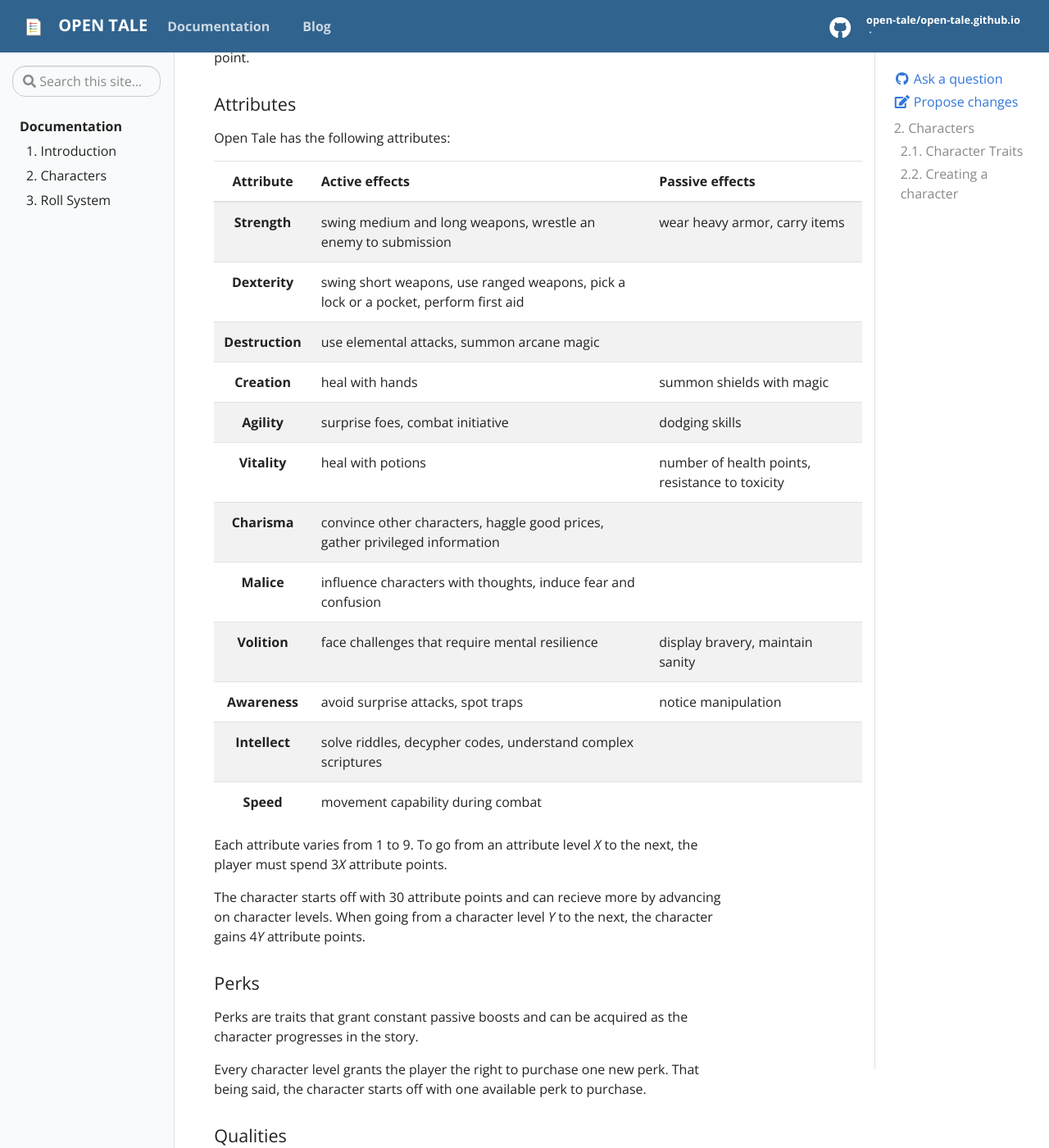
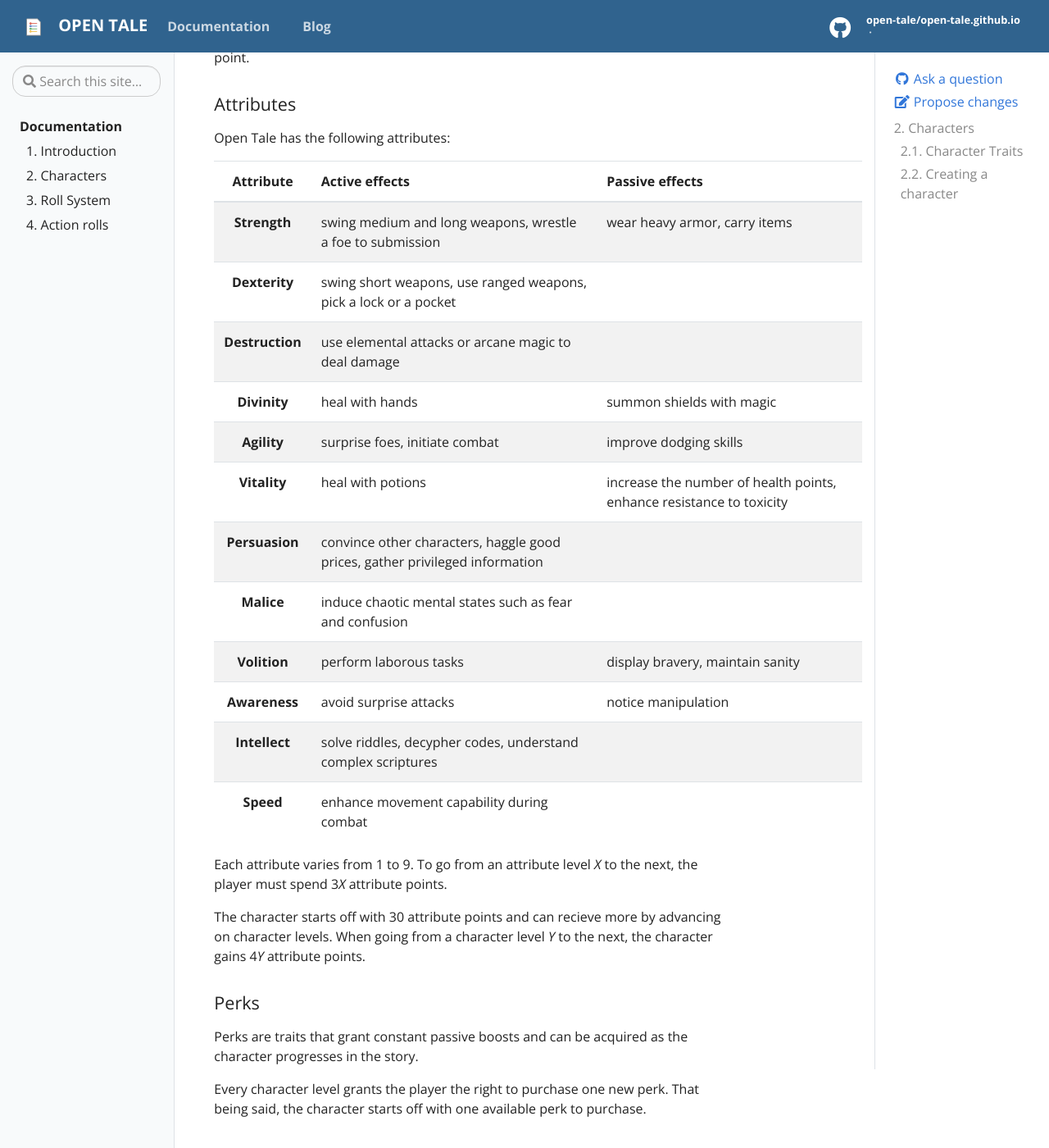
Before and after one commit to open-tale/open-tale.github.io, a Jekyll site: the page built from _docs/02-characters.md, in a window 1280 px wide and 1400 px high, scrolled down 741 px. Shown: the whole window at 82% size. Built offline with Jekyll 4.4.1, drawn with Linux system fonts in a browser that asks for light colours; some of the changed text lies outside the part shown.

Commit message:
started ch4

```diff
--- a/_data/toc.yml
+++ b/_data/toc.yml
@@ -7,3 +7,5 @@
     url: "docs/02-characters"
   - title: "3. Roll System"
     url: "docs/03-roll-system"
+  - title: "4. Action rolls"
+    url: "docs/04-action-rolls"
--- a/_docs/02-characters.md
+++ b/_docs/02-characters.md
@@ -39,18 +39,18 @@ Open Tale has the following attributes:
 
 | Attribute | Active effects | Passive effects
 |:-:
-| **Strength** | swing medium and long weapons, wrestle an enemy to submission | wear heavy armor, carry items
-| **Dexterity** | swing short weapons, use ranged weapons, pick a lock or a pocket, perform first aid
-| **Destruction** | use elemental attacks, summon arcane magic
-| **Creation** | heal with hands | summon shields with magic
-| **Agility** | surprise foes, combat initiative | dodging skills
-| **Vitality** | heal with potions | number of health points, resistance to toxicity
-| **Charisma** | convince other characters, haggle good prices, gather privileged information
-| **Malice** | influence characters with thoughts, induce fear and confusion
-| **Volition** | face challenges that require mental resilience | display bravery, maintain sanity
-| **Awareness** | avoid surprise attacks, spot traps | notice manipulation
+| **Strength** | swing medium and long weapons, wrestle a foe to submission | wear heavy armor, carry items
+| **Dexterity** | swing short weapons, use ranged weapons, pick a lock or a pocket
+| **Destruction** | use elemental attacks or arcane magic to deal damage
+| **Divinity** | heal with hands | summon shields with magic
+| **Agility** | surprise foes, initiate combat | improve dodging skills
+| **Vitality** | heal with potions | increase the number of health points, enhance resistance to toxicity
+| **Persuasion** | convince other characters, haggle good prices, gather privileged information
+| **Malice** | induce chaotic mental states such as fear and confusion
+| **Volition** | perform laborous tasks | display bravery, maintain sanity
+| **Awareness** | avoid surprise attacks | notice manipulation
 | **Intellect** | solve riddles, decypher codes, understand complex scriptures
-| **Speed** | movement capability during combat
+| **Speed** | enhance movement capability during combat
 
 Each attribute varies from 1 to 9. To go from an attribute level *X* to the
 next, the player must spend 3*X* attribute points.
@@ -93,7 +93,7 @@ See below the formulas to define the base value of each quality:
 |:-:
 | **Health Points** | 10 + Level + Vitality
 | **Capacity** | 5 + Level + Strength
-| **Defense** | 5 + Agility + Creation
+| **Defense** | 5 + Agility + Divinity
 | **Willpower** | 5 + Volition + Awareness
 | **Poise** | 5 + Strength + Vitality
 
```
Also changed, not shown: _docs/03-roll-system.md (+8 -9 lines), _docs/04-action-rolls.md (added, +14 -0 lines).
